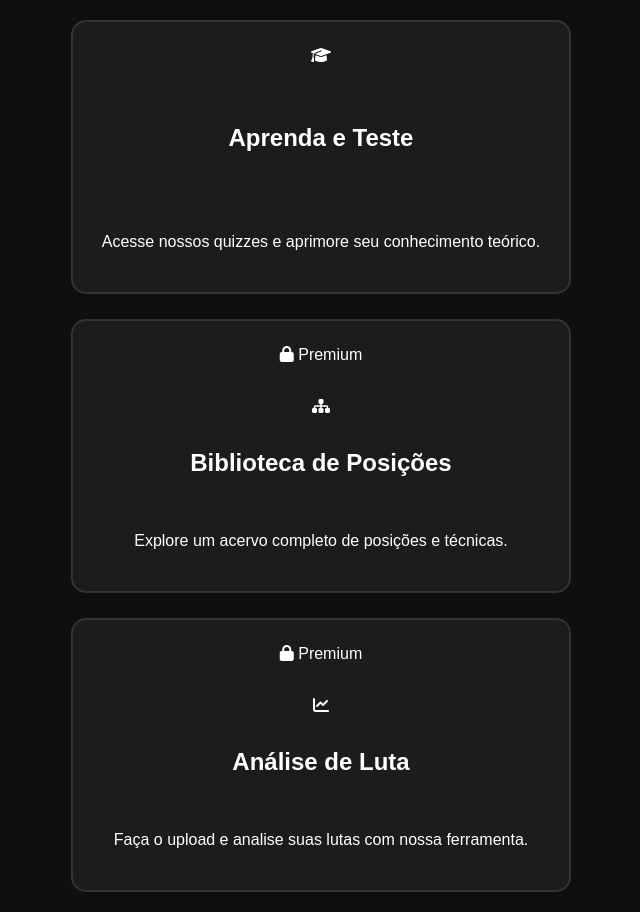
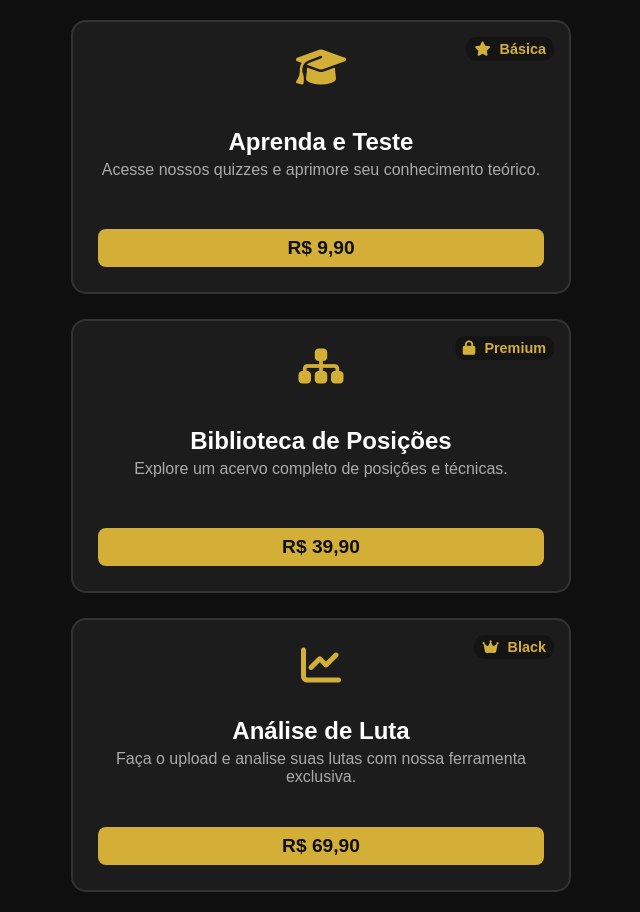
Before and after one commit to wiggers12/Davila-moveis, a plain HTML site: page index.html in a window 1280 px wide. Shown: the whole page, without its empty margins (319-959 px from the left). Drawn offline with Linux system fonts and the light colour scheme.

Commit message:
Update index.html

```diff
--- a/index.html
+++ b/index.html
@@ -11,24 +11,35 @@
 
   <div id="hub" class="screen center-content" style="display: flex;">
     <div class="hub-container">
-        <div class="premium-card" onclick="showScreen('quizzes')">
-            <i class="fa-solid fa-graduation-cap"></i>
-            <h2>Aprenda e Teste</h2>
-            <p>Acesse nossos quizzes e aprimore seu conhecimento teórico.</p>
-        </div>
+
+        <a href="#" class="premium-card">
+            <span class="tier-indicator"><i class="fa-solid fa-star"></i> Básica</span>
+            <i class="fa-solid fa-graduation-cap main-icon"></i>
+            <div>
+                <h2>Aprenda e Teste</h2>
+                <p class="description">Acesse nossos quizzes e aprimore seu conhecimento teórico.</p>
+            </div>
+            <div class="price-tag">R$ 9,90</div>
+        </a>
 
         <a href="posicoes.html" class="premium-card">
-            <span class="premium-indicator"><i class="fa-solid fa-lock"></i> Premium</span>
-            <i class="fa-solid fa-sitemap"></i>
-            <h2>Biblioteca de Posições</h2>
-            <p>Explore um acervo completo de posições e técnicas.</p>
+            <span class="tier-indicator"><i class="fa-solid fa-lock"></i> Premium</span>
+            <i class="fa-solid fa-sitemap main-icon"></i>
+            <div>
+                <h2>Biblioteca de Posições</h2>
+                <p class="description">Explore um acervo completo de posições e técnicas.</p>
+            </div>
+            <div class="price-tag">R$ 39,90</div>
         </a>
 
         <a href="analise.html" class="premium-card">
-            <span class="premium-indicator"><i class="fa-solid fa-lock"></i> Premium</span>
-            <i class="fa-solid fa-chart-line"></i>
-            <h2>Análise de Luta</h2>
-            <p>Faça o upload e analise suas lutas com nossa ferramenta.</p>
+            <span class="tier-indicator"><i class="fa-solid fa-crown"></i> Black</span>
+            <i class="fa-solid fa-chart-line main-icon"></i>
+            <div>
+                <h2>Análise de Luta</h2>
+                <p class="description">Faça o upload e analise suas lutas com nossa ferramenta exclusiva.</p>
+            </div>
+            <div class="price-tag">R$ 69,90</div>
         </a>
     </div>
   </div>
@@ -313,12 +324,11 @@
         document.querySelectorAll('.screen').forEach(el => el.style.display = 'none');
         const screenToShow = document.getElementById(id);
 
-        // A tela do hub e a tela de quizzes usam flex para centralizar
-        if (id === 'hub' || id === 'quizzes') {
+        if (id === 'hub' || id === 'quizzes' || id === 'conteudo') {
             screenToShow.style.display = 'flex';
             screenToShow.classList.add('center-content');
         } else {
-            screenToShow.style.display = 'block'; // As outras telas podem ser block
+            screenToShow.style.display = 'block';
             screenToShow.classList.remove('center-content');
         }
 
```
